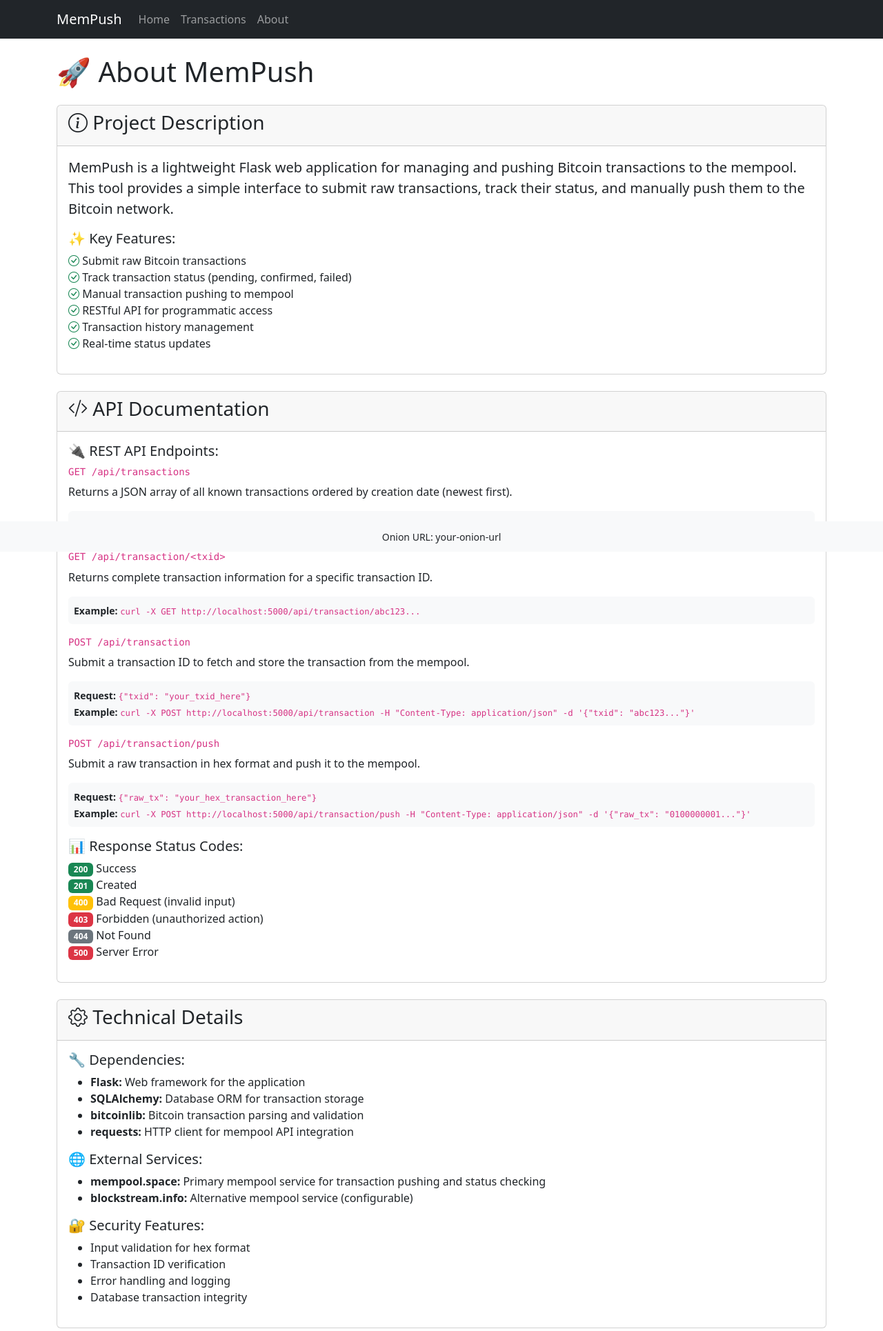
After one commit to valerio-vaccaro/mempush, a Flask app: page /about in a window 1280 px wide. The commit adds this page. Shown: the top 1930 px of the page at 69% size. Run offline with Flask 3, Linux system fonts and the light colour scheme.

Commit message:
add about page

```diff
--- a/app/routes.py
+++ b/app/routes.py
@@ -13,6 +13,10 @@ bp = Blueprint('main', __name__)
 @bp.route('/')
 def index():
     return render_template('index.html', onion_url=current_app.config['ONION_URL'])
+
+@bp.route('/about')
+def about():
+    return render_template('about.html', onion_url=current_app.config['ONION_URL'])
 
 @bp.route('/transactions')
 def transactions():
--- /dev/null
+++ b/app/templates/about.html
@@ -0,0 +1,159 @@
+{% extends "base.html" %}
+
+{% block content %}
+<div class="row">
+    <div class="col-12">
+        <h1 class="mb-4">🚀 About MemPush</h1>
+
+        <!-- Project Description -->
+        <div class="card mb-4">
+            <div class="card-header">
+                <h3><i class="bi bi-info-circle"></i> Project Description</h3>
+            </div>
+            <div class="card-body">
+                <p class="lead">
+                    MemPush is a lightweight Flask web application for managing and pushing Bitcoin transactions to the mempool.
+                    This tool provides a simple interface to submit raw transactions, track their status, and manually push them to the Bitcoin network.
+                </p>
+
+                <h5>✨ Key Features:</h5>
+                <ul class="list-unstyled">
+                    <li><i class="bi bi-check-circle text-success"></i> Submit raw Bitcoin transactions</li>
+                    <li><i class="bi bi-check-circle text-success"></i> Track transaction status (pending, confirmed, failed)</li>
+                    <li><i class="bi bi-check-circle text-success"></i> Manual transaction pushing to mempool</li>
+                    <li><i class="bi bi-check-circle text-success"></i> RESTful API for programmatic access</li>
+                    <li><i class="bi bi-check-circle text-success"></i> Transaction history management</li>
+                    <li><i class="bi bi-check-circle text-success"></i> Real-time status updates</li>
+                </ul>
+            </div>
+        </div>
+
+        <!-- API Documentation -->
+        <div class="card mb-4">
+            <div class="card-header">
+                <h3><i class="bi bi-code-slash"></i> API Documentation</h3>
+            </div>
+            <div class="card-body">
+                <h5>🔌 REST API Endpoints:</h5>
+
+                <div class="mb-3">
+                    <h6><code>GET /api/transactions</code></h6>
+                    <p>Returns a JSON array of all known transactions ordered by creation date (newest first).</p>
+                    <div class="bg-light p-2 rounded">
+                        <small><strong>Example:</strong> <code>curl -X GET http://localhost:5000/api/transactions</code></small>
+                    </div>
+                </div>
+
+                <div class="mb-3">
+                    <h6><code>GET /api/transaction/&lt;txid&gt;</code></h6>
+                    <p>Returns complete transaction information for a specific transaction ID.</p>
+                    <div class="bg-light p-2 rounded">
+                        <small><strong>Example:</strong> <code>curl -X GET http://localhost:5000/api/transaction/abc123...</code></small>
+                    </div>
+                </div>
+
+                <div class="mb-3">
+                    <h6><code>POST /api/transaction</code></h6>
+                    <p>Submit a transaction ID to fetch and store the transaction from the mempool.</p>
+                    <div class="bg-light p-2 rounded">
+                        <small><strong>Request:</strong> <code>{"txid": "your_txid_here"}</code></small><br>
+                        <small><strong>Example:</strong> <code>curl -X POST http://localhost:5000/api/transaction -H "Content-Type: application/json" -d '{"txid": "abc123..."}'</code></small>
+                    </div>
+                </div>
+
+                <div class="mb-3">
+                    <h6><code>POST /api/transaction/push</code></h6>
+                    <p>Submit a raw transaction in hex format and push it to the mempool.</p>
+                    <div class="bg-light p-2 rounded">
+                        <small><strong>Request:</strong> <code>{"raw_tx": "your_hex_transaction_here"}</code></small><br>
+                        <small><strong>Example:</strong> <code>curl -X POST http://localhost:5000/api/transaction/push -H "Content-Type: application/json" -d '{"raw_tx": "0100000001..."}'</code></small>
+                    </div>
+                </div>
+
+                <h5>📊 Response Status Codes:</h5>
+                <ul class="list-unstyled">
+                    <li><span class="badge bg-success">200</span> Success</li>
+                    <li><span class="badge bg-success">201</span> Created</li>
+                    <li><span class="badge bg-warning">400</span> Bad Request (invalid input)</li>
+                    <li><span class="badge bg-danger">403</span> Forbidden (unauthorized action)</li>
+                    <li><span class="badge bg-secondary">404</span> Not Found</li>
+                    <li><span class="badge bg-danger">500</span> Server Error</li>
+                </ul>
+            </div>
+        </div>
+
+        <!-- Technical Details -->
+        <div class="card mb-4">
+            <div class="card-header">
+                <h3><i class="bi bi-gear"></i> Technical Details</h3>
+            </div>
+            <div class="card-body">
+                <h5>🔧 Dependencies:</h5>
+                <ul>
+                    <li><strong>Flask:</strong> Web framework for the application</li>
+                    <li><strong>SQLAlchemy:</strong> Database ORM for transaction storage</li>
+                    <li><strong>bitcoinlib:</strong> Bitcoin transaction parsing and validation</li>
+                    <li><strong>requests:</strong> HTTP client for mempool API integration</li>
+                </ul>
+
+                <h5>🌐 External Services:</h5>
+                <ul>
+                    <li><strong>mempool.space:</strong> Primary mempool service for transaction pushing and status checking</li>
+                    <li><strong>blockstream.info:</strong> Alternative mempool service (configurable)</li>
+                </ul>
+
+                <h5>🔐 Security Features:</h5>
+                <ul>
+                    <li>Input validation for hex format</li>
+                    <li>Transaction ID verification</li>
+                    <li>Error handling and logging</li>
+                    <li>Database transaction integrity</li>
+                </ul>
+            </div>
+        </div>
+
+        <!-- GitHub Link -->
+        <div class="card mb-4">
+            <div class="card-header">
+                <h3><i class="bi bi-github"></i> Open Source</h3>
+            </div>
+            <div class="card-body text-center">
+                <p class="lead">This project is open source and available on GitHub!</p>
+                <a href="https://github.com/valerio-vaccaro/mempush" target="_blank" class="btn btn-dark btn-lg">
+                    <i class="bi bi-github"></i> View on GitHub
+                </a>
+                <p class="mt-3">
+                    <small class="text-muted">
+                        <i class="bi bi-info-circle"></i>
+                        This project is available under the MIT License.
+                    </small>
+                </p>
+            </div>
+        </div>
+
+        <!-- Quick Start -->
+        <div class="card mb-4">
+            <div class="card-header">
+                <h3><i class="bi bi-rocket"></i> Quick Start</h3>
+            </div>
+            <div class="card-body">
+                <h5>🚀 Getting Started:</h5>
+                <ol>
+                    <li><strong>Clone the repository:</strong><br>
+                        <code>git clone https://github.com/valerio-vaccaro/mempush.git</code></li>
+                    <li><strong>Set up virtual environment:</strong><br>
+                        <code>python -m venv venv && source venv/bin/activate</code></li>
+                    <li><strong>Install dependencies:</strong><br>
+                        <code>pip install -r requirements.txt</code></li>
+                    <li><strong>Initialize database:</strong><br>
+                        <code>flask db upgrade</code></li>
+                    <li><strong>Run the application:</strong><br>
+                        <code>flask run</code></li>
+                    <li><strong>Access the web interface:</strong><br>
+                        Open your browser and navigate to <code>http://localhost:5000</code></li>
+                </ol>
+            </div>
+        </div>
+    </div>
+</div>
+{% endblock %}
--- a/app/templates/base.html
+++ b/app/templates/base.html
@@ -26,6 +26,9 @@
                     <li class="nav-item">
                         <a class="nav-link" href="{{ url_for('main.transactions') }}">Transactions</a>
                     </li>
+                    <li class="nav-item">
+                        <a class="nav-link" href="{{ url_for('main.about') }}">About</a>
+                    </li>
                 </ul>
             </div>
         </div>
```
